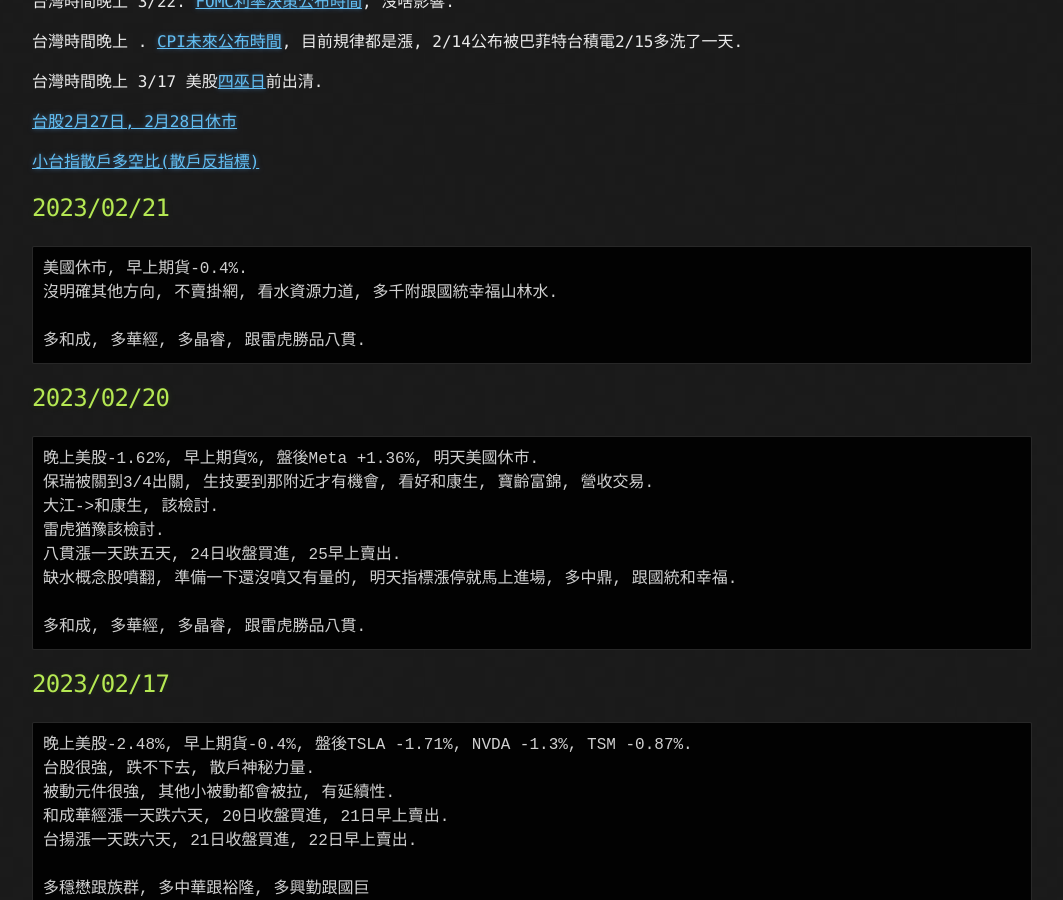
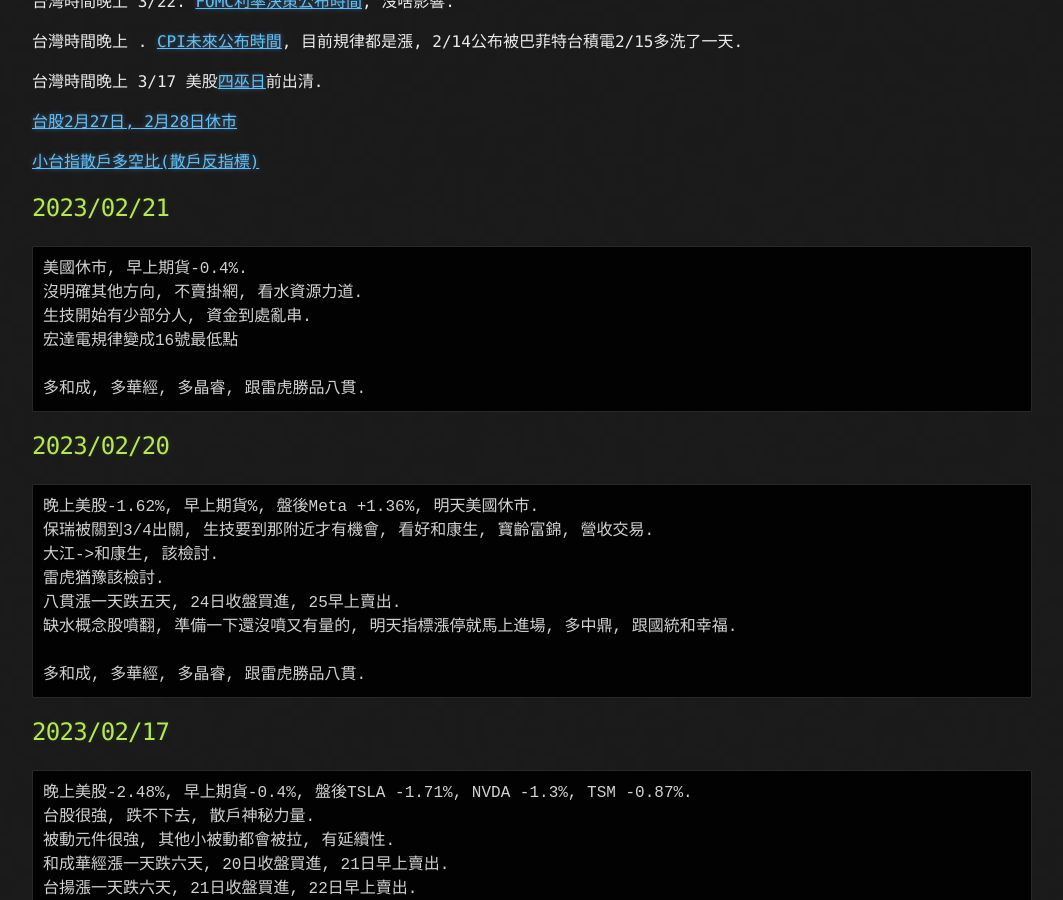
Before and after one commit to lepg5487/Stock_God, a Jekyll site: the page built from index.md, in a window 1280 px wide and 900 px high, scrolled down 428 px. Shown: the whole window, without its empty margins (108-1171 px from the left). Built offline with Jekyll 4.4.1, drawn with Linux system fonts in a browser that asks for light colours; our own code applies the rules of GitHub Pages for plain Markdown files.

Commit message:
Update index.md

````diff
--- a/index.md
+++ b/index.md
@@ -23,7 +23,9 @@
 ## 2023/02/21
 ```
 美國休市, 早上期貨-0.4%.
-沒明確其他方向, 不賣掛網, 看水資源力道, 多千附跟國統幸福山林水.
+沒明確其他方向, 不賣掛網, 看水資源力道.
+生技開始有少部分人, 資金到處亂串.
+宏達電規律變成16號最低點
 
 多和成, 多華經, 多晶睿, 跟雷虎勝品八貫.
 ```
````
